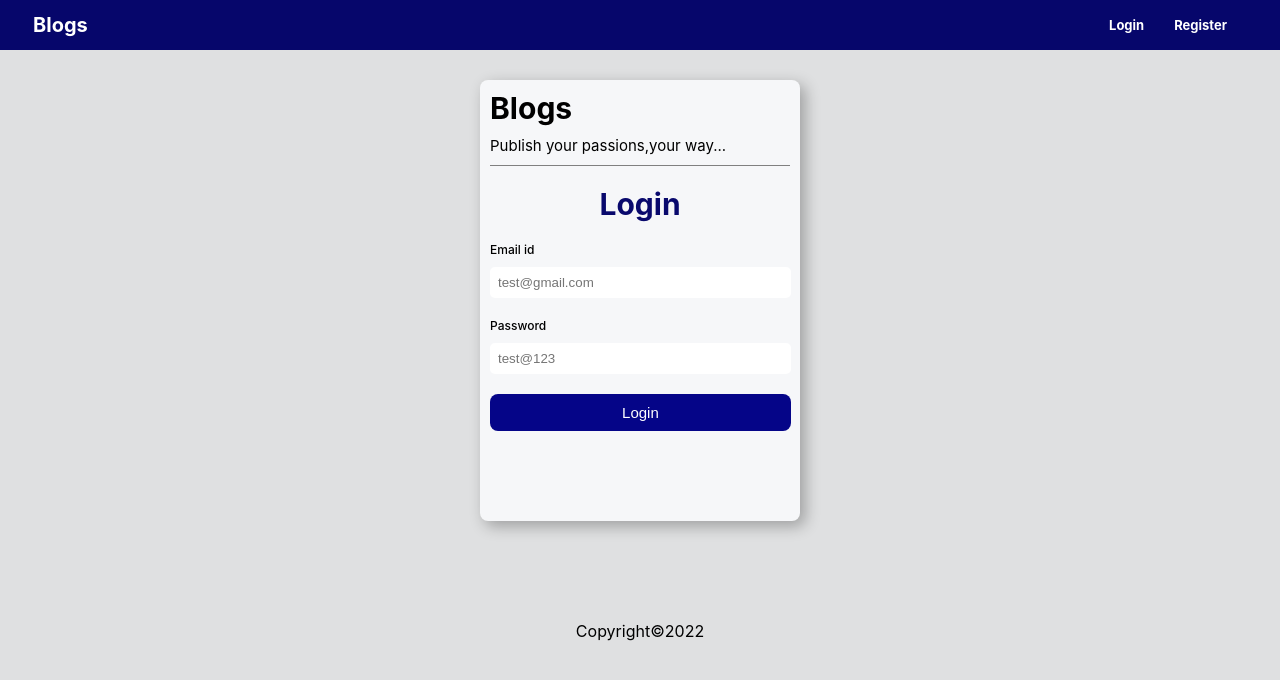
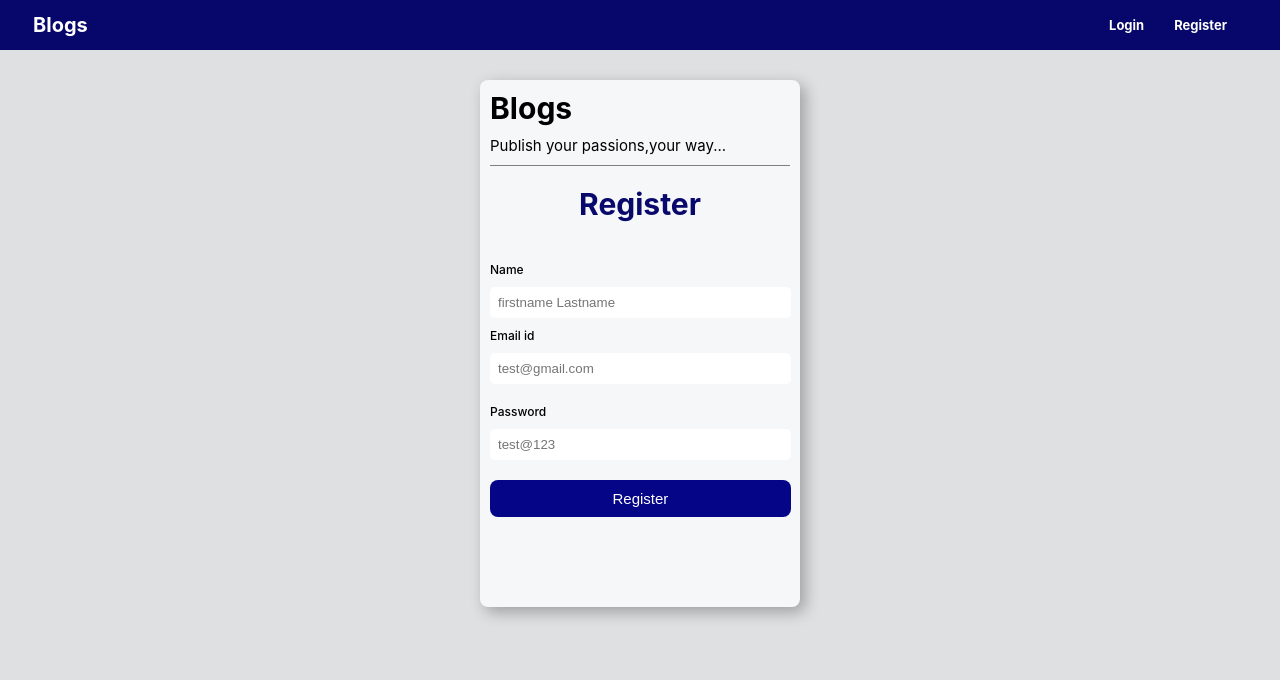
Before and after one commit to rutujadate/blogs-app, a React (Create React App) app: page / in a window 1280 px wide. Shown: the top 680 px of the page. Built offline with nearby package versions, Linux system fonts and the light colour scheme.

Commit message:
Dashboard file complete

```diff
--- a/src/App.js
+++ b/src/App.js
@@ -1,10 +1,15 @@
 import logo from './logo.svg';
 import './App.css';
 import Login from './Components/Login/Login';
+import Dashboard from './Components/Dashboard/Dashboard';
+import Register from './Components/Register/Register';
 
 function App() {
   return (
-  <div><Login/></div>
+  // <div><Login/></div>
+  // <div><Dashboard/></div>
+  <div><Register/></div>
+
   );
 }
 
--- /dev/null
+++ b/src/Components/Dashboard/Dashboard.css
@@ -0,0 +1,25 @@
+.blogsBox1{
+border: 1px soild #bdbbbb;
+    width: 50%;
+    margin: auto;
+    background-color: rgb(246, 247, 249);
+    margin-top: 30px;
+    border-radius: 8px;
+    box-shadow: 5px 5px 15px rgba(6, 5, 5, 0.3);
+    padding: 20px 8px;
+}
+.button{
+    padding:  5px 8px;
+    border-radius: 8px;
+    border: none;
+    background-color: rgb(3, 3, 88);
+    color: white;
+    /* gap: 10px; */
+}
+.footerButtons{
+    display: flex;
+    justify-content: end;
+    padding: 20px 0px;
+    gap: 10px;
+
+}
--- /dev/null
+++ b/src/Components/Dashboard/Dashboard.js
@@ -0,0 +1,23 @@
+import "./Dashboard.css"
+function Dashboard() {
+    return (
+        <div className="backgroundColor">
+            <div className="header">
+                <div className="blogsName">Blogs</div>
+                <div className="subHeader">
+                    <div className="loginName">Login</div>
+                    <div className="registerName">Register</div>
+                </div>
+            </div>
+            <div className="blogsBox1">
+                <div className="blogs">Blogs!</div>
+                <div className="blogsText">Publish your passions,your way...</div>
+                <div className="footerButtons">
+                    <button className="button">Login</button>
+                    <button className="button">Register</button>
+                </div>
+            </div>
+        </div>
+    );
+}
+export default Dashboard;
--- /dev/null
+++ b/src/Components/Register/Register.css
@@ -0,0 +1,125 @@
+.name{
+    margin-left: 10px;
+    font-size: 12px;
+    font-weight: 500;
+    margin-top: 20px;
+}
+.backgroundColor {
+    background-color: rgb(223, 224, 225);
+    height: 100vh;
+}
+
+.header {
+    display: flex;
+    justify-content: space-between;
+    padding: 13px;
+    background-color: rgb(6, 6, 107);
+    color: white;
+    align-items: center;
+}
+
+.blogsName {
+    font-size: 20px;
+    font-weight: 700;
+    margin-left: 20px;
+}
+
+.subHeader {
+    display: flex;
+    justify-content: space-between;
+}
+
+.loginName {
+    margin-right: 30px;
+    font-size: 13px;
+    font-weight: 700;
+
+}
+
+.registerName {
+    font-size: 13px;
+    font-weight: 700;
+    margin-right: 40px;
+
+}
+
+.blogsBox {
+    border: 1px soild #bdbbbb;
+    width: 25%;
+    margin: auto;
+    background-color: rgb(246, 247, 249);
+    margin-top: 30px;
+    border-radius: 8px;
+    box-shadow: 5px 5px 15px rgba(6, 5, 5, 0.3);
+
+
+}
+
+.blogs {
+    font-size: 30px;
+    font-weight: 700;
+    padding-top: 10px;
+    color: black;
+    margin-left: 10px;
+}
+
+.blogsText {
+    font-size: 15px;
+    margin: 0px 10px;
+    border-bottom: 1px solid gray;
+    padding: 10px 0px;
+
+}
+
+.loginText {
+    text-align: center;
+    color: rgb(9, 9, 109);
+    font-size: 30px;
+    font-weight: 700;
+    padding: 20px 0px;
+
+}
+
+.emailId1 {
+    margin-left: 10px;
+    font-size: 12px;
+    font-weight: 500;
+    margin-top: 10px;
+
+
+}
+
+.inputField {
+    margin-top: 10px;
+    margin-left: 10px;
+    border-radius: 5px;
+    padding: 8px;
+    width: 89%;
+    border: none;
+}
+
+.password {
+    margin-left: 10px;
+    font-size: 12px;
+    font-weight: 500;
+    margin-top: 20px;
+}
+
+.loginButton {
+    width: 94%;
+    margin-left: 10px;
+    font-size: 15px;
+    background-color: rgb(5, 5, 136);
+    color: white;
+    margin-bottom: 90px;
+    border: none;
+    border-radius: 8px;
+    padding: 10px;
+    margin-top: 20px;
+
+}
+
+.footer {
+    text-align: center;
+    margin-top: 100px;
+}
--- /dev/null
+++ b/src/Components/Register/Register.js
@@ -0,0 +1,37 @@
+import "./Register.css";
+
+function Register() {
+    return (
+        <div className="backgroundColor">
+            <div className="header">
+                <div className="blogsName">Blogs</div>
+                <div className="subHeader">
+                    <div className="loginName">Login</div>
+                    <div className="registerName">Register</div>
+                </div>
+            </div>
+            <div className="blogsBox">
+                <div className="blogs">Blogs</div>
+                <div className="blogsText">Publish your passions,your way...</div>
+                <div className="loginText">Register</div>
+                <div className="name">Name</div>
+                <div>
+                    <input type="text"
+                    placeholder="firstname Lastname" className="inputField"/>
+                </div>
+                <div className="emailId1">Email id</div>
+                <div>
+                    <input type="text"
+                        placeholder="test@gmail.com" className="inputField" />
+                </div>
+                <div className="password">Password</div>
+                <div>
+                    <input type="Password"
+                        placeholder="test@123" className="inputField" />
+                </div>
+                <div><button className="loginButton">Register</button></div>
+            </div>
+        </div>
+    );
+}
+export default Register;
```
Also changed, not shown: src/Components/Title/Title.css (added), src/Components/Title/Title.js (added).
